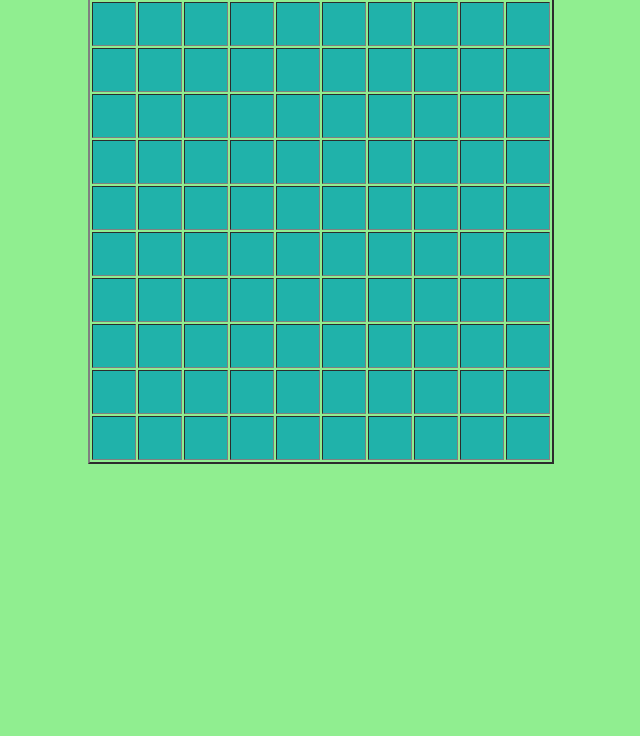
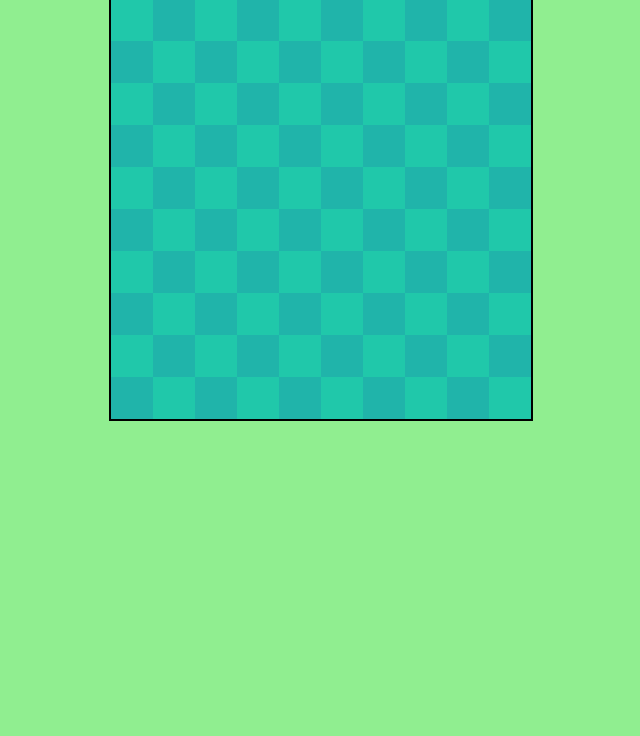
Before and after one commit to davidpa2/Buscaminas, a plain HTML site: page index.html in a window 1280 px wide. Shown: the part 64-800 px from the top of the page, without its empty margins (319-959 px from the left). Drawn offline with Linux system fonts and the light colour scheme.

Commit message:
feat(index): Restyle the whole table

```diff
--- a/buscaminas.css
+++ b/buscaminas.css
@@ -17,11 +17,23 @@ html {
     background-color: lightgreen;
 }
 
+.border {
+    border: 2px solid black;
+    margin-top: -1px;
+}
+
 .cell {
-    background-color: lightseagreen;
     width: 40px;
     height: 40px;
-    font-size: 25px;
+    font-size: 27px;
+}
+
+.pairCell {
+    background-color: rgb(32, 200, 170);
+}
+
+.oddCell {
+    background-color: rgb(32, 180, 170);
 }
 
 .cell:hover {
--- a/buscaminas.js
+++ b/buscaminas.js
@@ -49,9 +49,7 @@ function generateTable() {
         let row = document.createElement('tr');
         board.appendChild(row);
         for (let j = 0; j < matriz[i].length; j++) {
-            let cell = document.createElement('td');
-            cell.classList += 'cell';
-            cell.id = `${i}${j}`;
+            let cell = generateCell(i, j);
 
             let value = document.createTextNode(matriz[i][j]);
             cell.appendChild(value);
@@ -144,6 +142,17 @@ function click(i, j, cell) {
     }
 }
 
+function generateCell(i, j) {
+    let cell = document.createElement('td');
+    cell.classList += 'cell';
+
+    if (j % 2 == (i % 2 == 0 ? 0 : 1)) cell.classList.add('pairCell');
+    else cell.classList.add('oddCell');
+
+    cell.id = `${i}${j}`;
+    return cell;
+}
+
 /**
  * Generar las bombas de forma aleatoria
  * @param {*} i Coordenada i para evitar que se genere una bomba en la posición en la que se ha hecho click
@@ -206,7 +215,10 @@ function paintCell(i, j, mines) {
     let number = document.createTextNode(mines);
     clickedCell.appendChild(number);
     matriz[i][j] = mines;
-    clickedCell.style.background = 'white';
+
+    // Crear una matriz de ajedrez con los colores una vez se abra una celda
+    if (j % 2 == (i % 2 == 0 ? 0 : 1)) clickedCell.style.background = 'white';
+    else clickedCell.style.background = '#ededf5';
 
     switch (mines) {
         case 1:
--- a/index.html
+++ b/index.html
@@ -25,7 +25,9 @@
             </span>
         </div>
 
-        <table border="2" id="board"></table>
+        <div class="border">
+            <table id="board" cellspacing="0"></table>
+        </div>
 
         <span id="resultSpan" class="hide">
             <div id="result">
```
